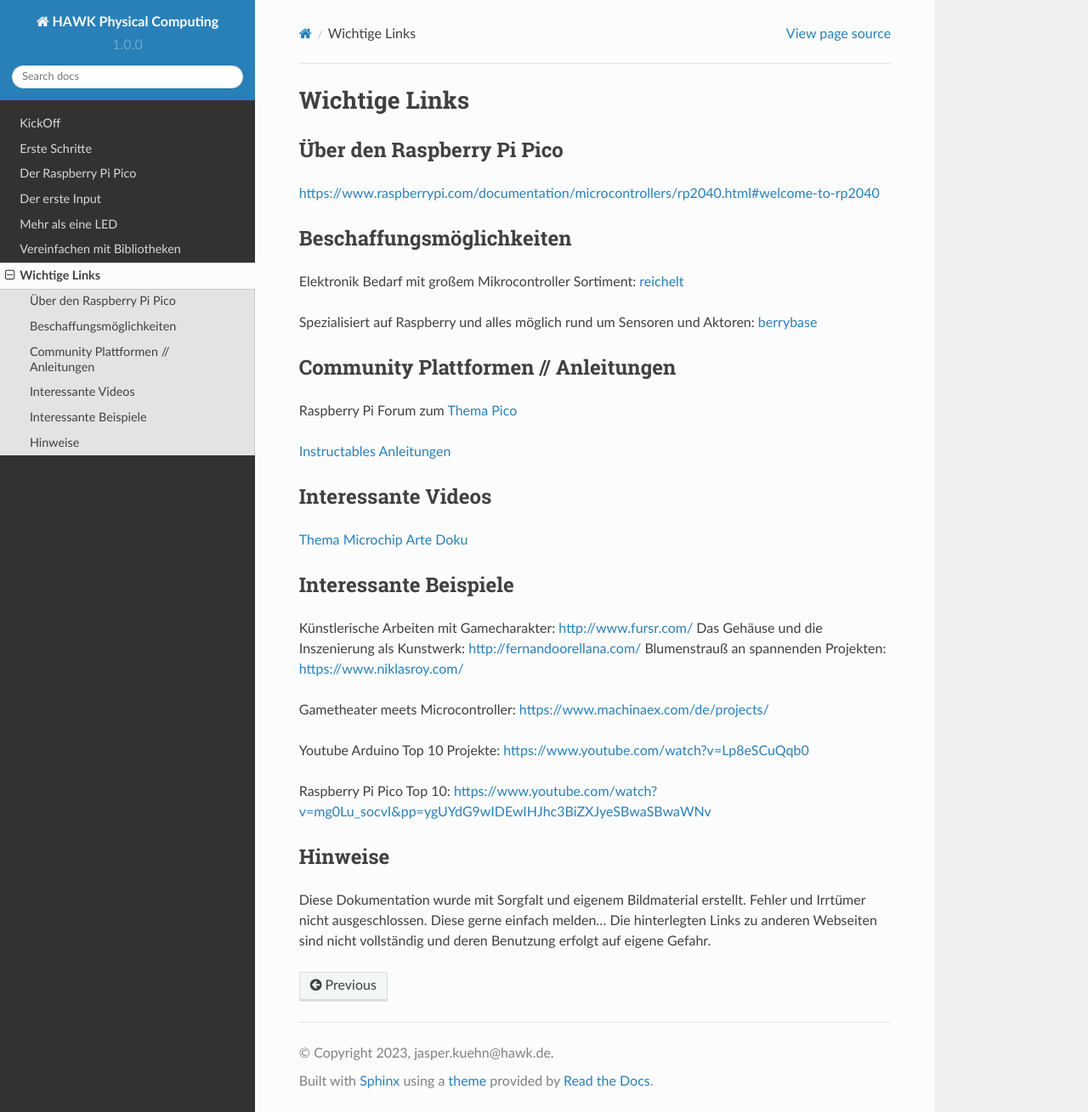
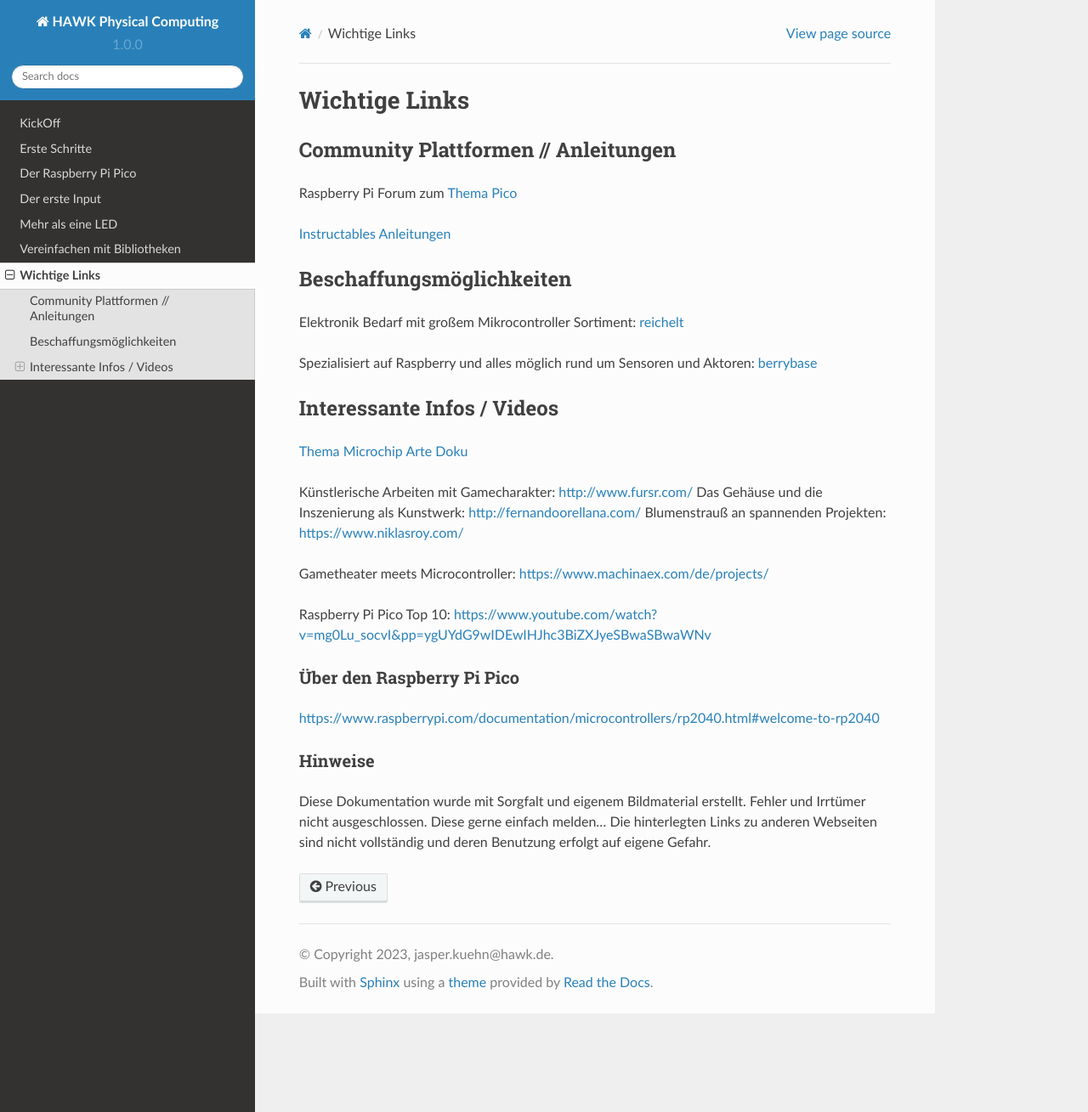
Before and after one commit to HAWK-Computing/physicalcomputing, a Sphinx documentation site: the page built from docs/Links_Infos.rst, in a window 1280 px wide and 1309 px high. Shown: the whole window at 85% size. Built offline with Sphinx 7.4.7 and the Read the Docs theme 2.0.0, drawn with Linux system fonts in a browser that asks for light colours.

Commit message:
Update Links_Infos.rst

```diff
--- a/docs/Links_Infos.rst
+++ b/docs/Links_Infos.rst
@@ -1,14 +1,18 @@
+============
+Wichtige Links
+============
 
-Wichtige Links
-=====
 
-Über den Raspberry Pi Pico
------------------------
-https://www.raspberrypi.com/documentation/microcontrollers/rp2040.html#welcome-to-rp2040
+Community Plattformen // Anleitungen
+===========================
+
+Raspberry Pi Forum zum `Thema Pico <https://forums.raspberrypi.com/viewforum.php?f=143&sid=82aebc42e2738670073a17553e509080>`_
+
+`Instructables Anleitungen <https://www.instructables.com/search/projects/all/all/?q=pico&projects=all>`_
 
 
 Beschaffungsmöglichkeiten
------------------------
+===========================
 
 Elektronik Bedarf mit großem Mikrocontroller Sortiment: `reichelt <https://www.reichelt.de/einplatinen-mikrocontroller-c8243.html?&nbc=1>`_
 
@@ -16,21 +20,13 @@ Spezialisiert auf Raspberry und alles möglich rund um Sensoren und Aktoren:
 `berrybase <https://www.berrybase.de/raspberry-pi/raspberry-pi-mikrocontroller/>`_
 
 
-Community Plattformen // Anleitungen
-------------------------
 
-Raspberry Pi Forum zum `Thema Pico <https://forums.raspberrypi.com/viewforum.php?f=143&sid=82aebc42e2738670073a17553e509080>`_
 
-`Instructables Anleitungen <https://www.instructables.com/search/projects/all/all/?q=pico&projects=all>`_
-
-Interessante Videos
-------------------------
+Interessante Infos / Videos
+=========================
 
 `Thema Microchip Arte Doku <https://www.youtube.com/watch?v=12jIzF1ucJ4>`_
 
-
-Interessante Beispiele
------------------------
 
 Künstlerische Arbeiten mit Gamecharakter: http://www.fursr.com/
 Das Gehäuse und die Inszenierung als Kunstwerk: http://fernandoorellana.com/
@@ -38,9 +34,13 @@ Blumenstrauß an spannenden Projekten: https://www.niklasroy.com/
 
 Gametheater meets Microcontroller: https://www.machinaex.com/de/projects/
 
-Youtube Arduino Top 10 Projekte: https://www.youtube.com/watch?v=Lp8eSCuQqb0
+Raspberry Pi Pico Top 10:
+https://www.youtube.com/watch?v=mg0Lu_socvI&pp=ygUYdG9wIDEwIHJhc3BiZXJyeSBwaSBwaWNv
 
-Raspberry Pi Pico Top 10: https://www.youtube.com/watch?v=mg0Lu_socvI&pp=ygUYdG9wIDEwIHJhc3BiZXJyeSBwaSBwaWNv
+
+Über den Raspberry Pi Pico
+-----------------------
+https://www.raspberrypi.com/documentation/microcontrollers/rp2040.html#welcome-to-rp2040
 
 
 Hinweise
```
